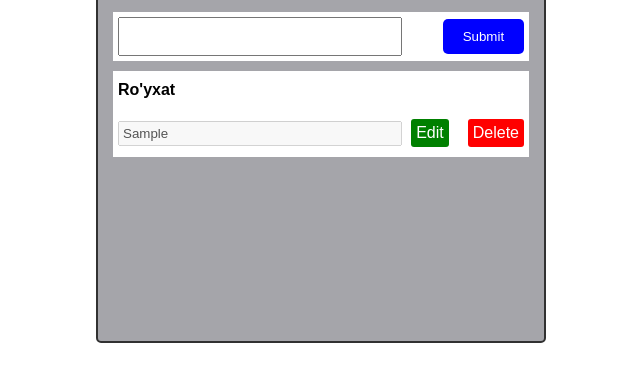
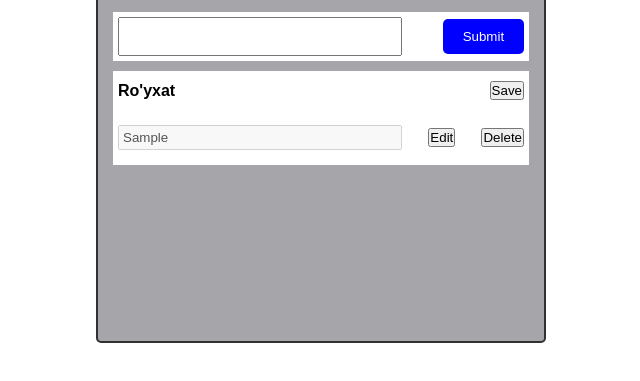
Before and after one commit to Usmonjon001/Todo-List, a plain HTML site: page index.html in a window 1280 px wide. Both pictures are taken after typing "Sample" into the empty fields and a click on the button "Submit". Shown: the part 137-518 px from the top of the page, without its empty margins (319-959 px from the left). Drawn offline with Linux system fonts and the light colour scheme.

Commit message:
localStrage

```diff
--- a/index.html
+++ b/index.html
@@ -16,6 +16,8 @@
         <div class="todo" id="todo">
             <div class="todo-list" id="todo-list">
                 <h4>Ro'yxat</h4>
+                <button id="save">Save</button>
+
             </div>
         </div>
 
--- a/main.css
+++ b/main.css
@@ -78,3 +78,12 @@ body {
     border: none;
     margin-right: 0px;
 }
+
+.todo-list-item{
+    background-color: #fff;
+    width: 100%;
+    display: flex;
+    align-items: center;
+    justify-content: space-between;
+    padding: 15px 5px;
+}
--- a/script.js
+++ b/script.js
@@ -1,43 +1,81 @@
-// Taking Values
-let mainBtn = document.getElementById('mainBtn')
 let mainInput = document.getElementById('input')
+let submit = document.getElementById('mainBtn')
+let todo = document.getElementById('todo')
 let save = document.getElementById('save')
-console.log(save);
 
-// Cotainer Todo
-let todo = document.getElementById('todo')
+let localdata = []
 
-mainBtn.addEventListener('click', function(){
-    // Creating Elements
-    let todoList = document.createElement('div')
-    todoList.setAttribute('class', 'todo-list');
-    let todoInput = document.createElement('input')
-    todoInput.setAttribute('class', 'todo-input')
-    let deleteBtn = document.createElement('buttom')
-    deleteBtn.setAttribute('id', 'delete')
-    let editBtn = document.createElement('buttom')
-    editBtn.setAttribute('id', 'edit')
-    // Values
-    todoInput.value = mainInput.value;
-    todoInput.disabled = true;
-    deleteBtn.innerHTML = 'Delete';
-    editBtn.innerHTML = 'Edit';
-    // Pushing Elements
-    todoList.appendChild(todoInput)
-    todoList.appendChild(editBtn)
-    todoList.appendChild(deleteBtn)
-    // Push eletment to HTML
-    todo.appendChild(todoList)
-    mainInput.value = '';
+submit.addEventListener('click', addTodo);
 
-    editBtn.addEventListener('click', function(){
-        todoInput.disabled = false;
+let data = JSON.parse(localStorage.getItem('todo'))
+
+if(data){
+    console.log(data);
+    data.map(el => {
+        addTodo(el)
     })
-    todoInput.addEventListener('focusout', function(){
+} else {
+    console.log('Malumot Yo\'q');
+}
+
+function addTodo(value){
+        let wrapperCard = document.createElement('div');
+        wrapperCard.setAttribute('class', 'todo-list-item');
+
+        let todoInput = document.createElement('input');
+        todoInput.setAttribute('class', 'todoInput')
+
+
+        todoInput.value =  mainInput.value ?  mainInput.value : value;
+
+        let todoBtn = document.createElement('button')
+        todoBtn.setAttribute('class', 'edit')
+        todoBtn.innerHTML = 'Edit';
+
+        let todoBtnDelete = document.createElement('button')
+        todoBtnDelete.setAttribute('class', 'delete')
+        todoBtnDelete.innerHTML = 'Delete';
+
         todoInput.disabled = true;
-    })
 
-    deleteBtn.addEventListener('click', function(){
-        todoList.remove()
-    })
+        todoBtn.addEventListener('click', function(){
+            todoInput.disabled = false;
+        })
+
+
+        todoInput.addEventListener('focusout', function(){
+            todoInput.disabled = true;
+        })
+
+        todoBtnDelete.addEventListener('click', function(){
+            wrapperCard.remove()
+        })
+
+
+
+        wrapperCard.appendChild(todoInput);
+        wrapperCard.appendChild(todoBtn);
+        wrapperCard.appendChild(todoBtnDelete)
+        todo.appendChild(wrapperCard)
+
+
+        mainInput.value = '';
+
+}
+
+
+
+save.addEventListener('click', function(){
+    let wrapperCard = document.getElementsByClassName('todo-list-item')
+    let todoInput = document.getElementsByClassName('todoInput')
+    console.log(todoInput);
+    if(todoInput.length == 0){
+        alert('Hech qanday malumot kiritilmagan!')
+    } else{
+        for(el of todoInput){
+            console.log(el.value);
+            localdata.push(el.value);
+        }
+    }
+    localStorage.setItem('todo', JSON.stringify(localdata))
 })
```
